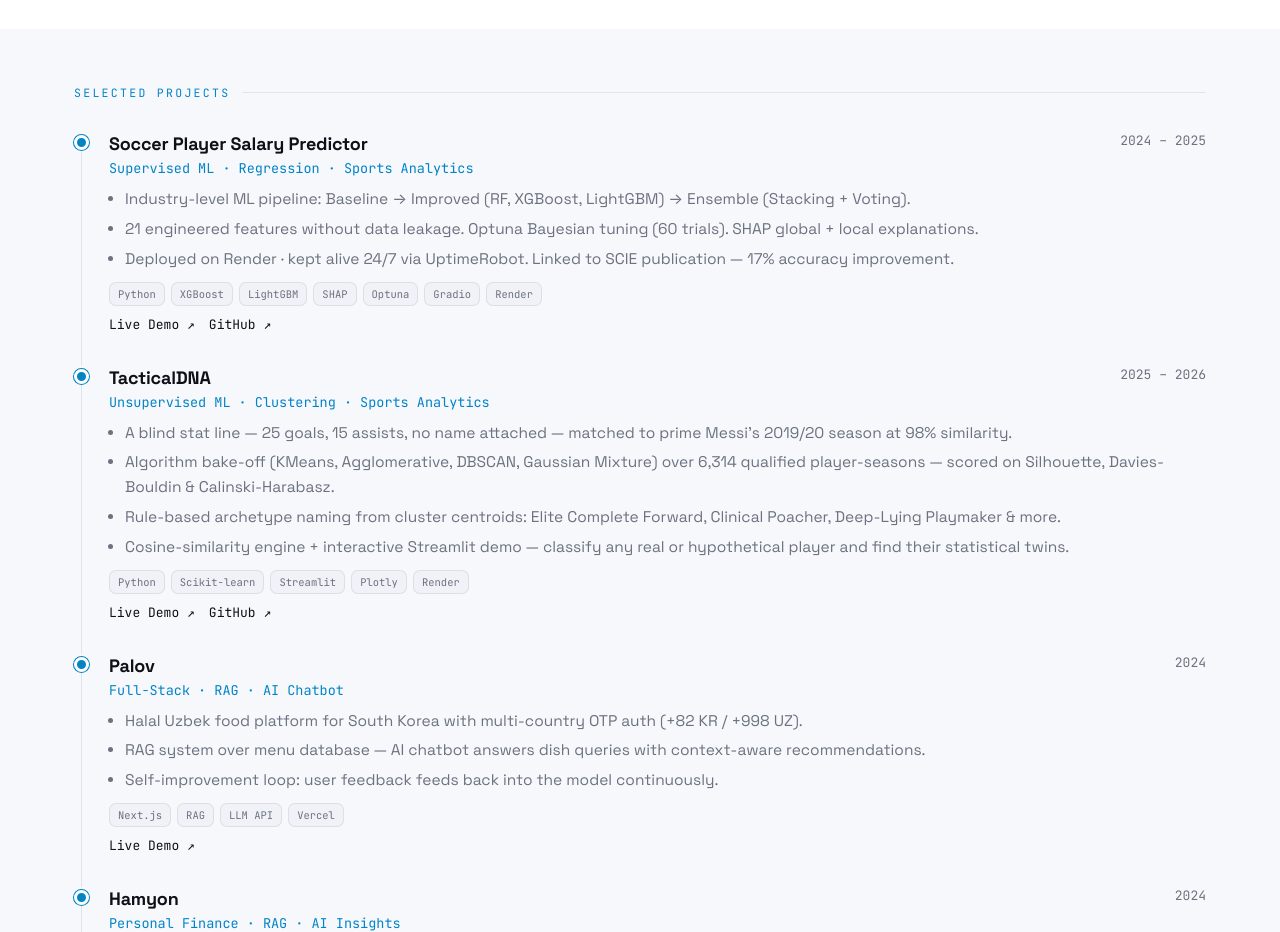
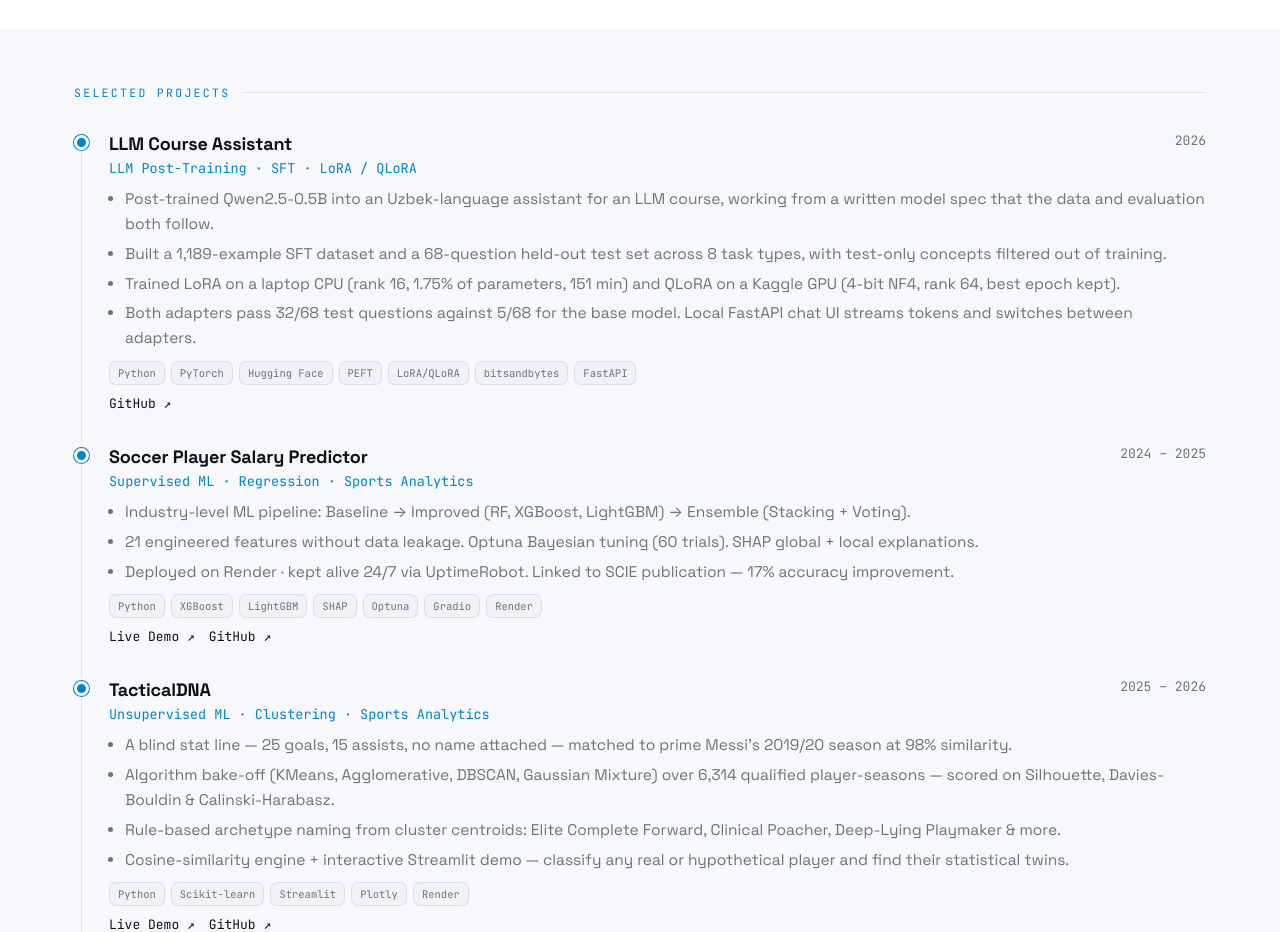
Before and after one commit to davronbek-malikov/Portfolio, a Next.js app: page /about in a window 1280 px wide. Shown: the part 2900-3832 px from the top of the page. Built offline with nearby package versions, Linux system fonts and the light colour scheme.

Commit message:
feat: add LLM Course Assistant (post-training) as card 12, About entry and CV project
Replaces the LLM Engineering coming-soon placeholder with the real
Post_Training project: SFT + LoRA/QLoRA on Qwen2.5-0.5B, 5/68 -> 32/68.

```diff
--- a/app/about/page.jsx
+++ b/app/about/page.jsx
@@ -119,6 +119,20 @@ const publications = [
 ];
 
 const selectedProjects = [
+  {
+    title: "LLM Course Assistant",
+    sub: "LLM Post-Training · SFT · LoRA / QLoRA",
+    period: "2026",
+    demo: null,
+    github: "https://github.com/davronbek-malikov/Post_Training",
+    bullets: [
+      "Post-trained Qwen2.5-0.5B into an Uzbek-language assistant for an LLM course, working from a written model spec that the data and evaluation both follow.",
+      "Built a 1,189-example SFT dataset and a 68-question held-out test set across 8 task types, with test-only concepts filtered out of training.",
+      "Trained LoRA on a laptop CPU (rank 16, 1.75% of parameters, 151 min) and QLoRA on a Kaggle GPU (4-bit NF4, rank 64, best epoch kept).",
+      "Both adapters pass 32/68 test questions against 5/68 for the base model. Local FastAPI chat UI streams tokens and switches between adapters.",
+    ],
+    stack: ["Python", "PyTorch", "Hugging Face", "PEFT", "LoRA/QLoRA", "bitsandbytes", "FastAPI"],
+  },
   {
     title: "Soccer Player Salary Predictor",
     sub: "Supervised ML · Regression · Sports Analytics",
--- a/data/projects.js
+++ b/data/projects.js
@@ -307,25 +307,26 @@ export const mlProjects = [
   {
     id: "llm-engineering",
     n: "12",
-    title: "LLM Engineering",
+    title: "LLM Course Assistant",
     rarity: "mythic",
-    cls: "Fine-Tuning · RAG · Alignment",
-    flavor: "From off-the-shelf model to domain expert — on your own iron.",
+    cls: "LLM Post-Training · SFT · LoRA / QLoRA",
+    flavor: "A 0.5B model that passed 5 of 68 test questions before training — and 32 after, trained on a laptop CPU.",
     motif: "forge",
     group: "llm",
-    comingSoon: true,
-    stats: { PWR: 90, SCL: 80, AUT: 70, INT: 95, PLH: 75 },
-    extraStat: { label: "INNOVATION", value: 96 },
+    stats: { PWR: 82, SCL: 62, AUT: 60, INT: 92, PLH: 76 },
     abilities: [
-      "LoRA / QLoRA fine-tuning on custom domain datasets",
-      "Graph RAG and standard RAG pipeline construction",
-      "RLHF and DPO alignment and preference learning",
-      "Self-improving feedback loops: collect → evaluate → retrain",
-      "Local deployment via Ollama + GGUF export (no API cost)",
+      "Spec-first: a written model spec defines the behaviour; training data and evaluation both follow it",
+      "SFT dataset of 1,189 Uzbek chat examples — concepts used in the test are filtered out of training",
+      "LoRA on a laptop CPU: rank 16, 8.8M of 503M parameters trained (1.75%), 151 minutes",
+      "QLoRA on a Kaggle GPU: 4-bit NF4 base, rank 64, best epoch kept once validation loss turned upward",
+      "68 held-out questions across 8 task types: base 5/68 → 32/68 for both adapters",
+      "Lists 3/10 → 10/10 · arithmetic 0/12 → 7/12 · admits \"I don't know\" 0/5 → 4/5",
+      "Loss on answer tokens only; stops on <|endoftext|> because the base model never trained <|im_end|>",
+      "Local FastAPI chat UI with token streaming — switch between base and each adapter live",
     ],
-    stack: ["Python", "Hugging Face", "LoRA/QLoRA", "Ollama", "NVIDIA CUDA"],
-    status: { state: "rnd", label: "COMING SOON" },
-    links: {},
+    stack: ["Python", "PyTorch", "Hugging Face", "PEFT", "LoRA/QLoRA", "bitsandbytes", "FastAPI", "Kaggle"],
+    status: { state: "proven", label: "CODE ON GITHUB" },
+    links: { github: "https://github.com/davronbek-malikov/Post_Training" },
   },
 ];
 
```
Also changed, not shown: 2 other files (tests, documents, lock files or other folders).
